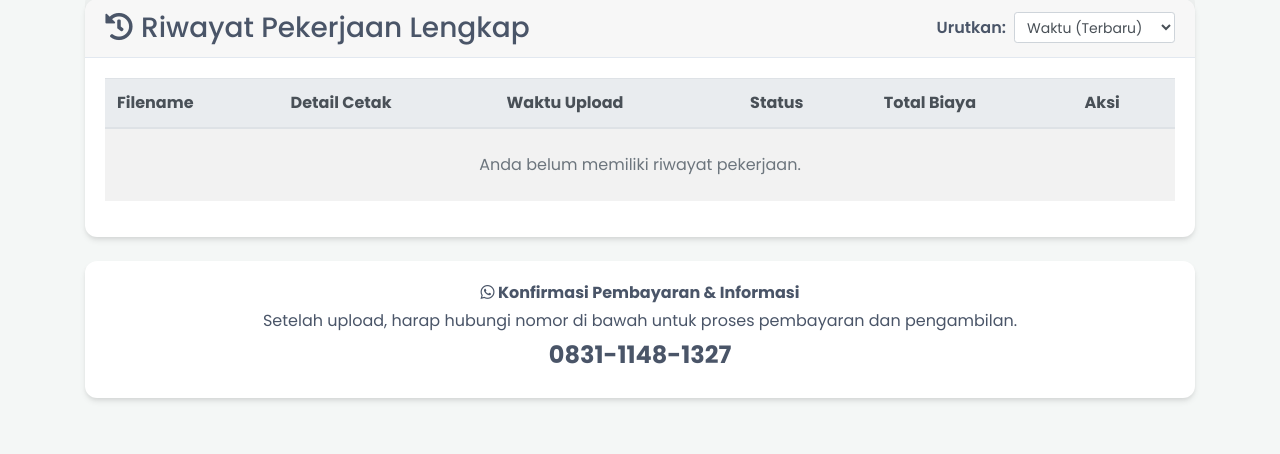
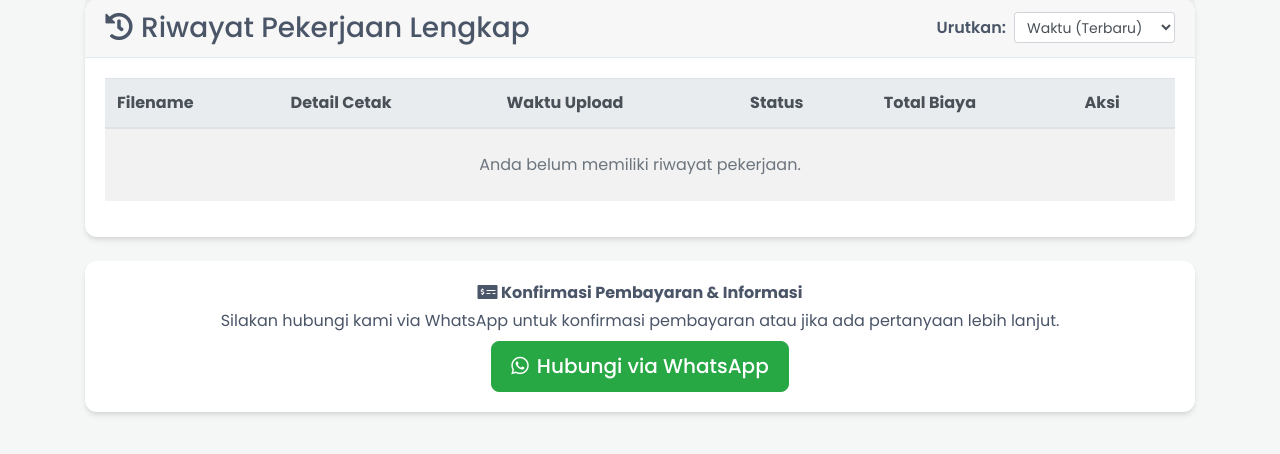
Before and after one commit to bagus2719/print-management, a Flask app: page /history in a window 1280 px wide. Shown: the part 83-537 px from the top of the page. Run offline with Flask 3, Linux system fonts and the light colour scheme; the visitor is signed in with stand-in values (Sample User, id 1); data that the repository does not hold is empty; some libraries are stand-ins or nearby versions.

Commit message:
update v0.1 12/06/25

```diff
--- a/print_app/templates/history.html
+++ b/print_app/templates/history.html
@@ -74,9 +74,11 @@
     <div class="col-12">
         <div class="card shadow-sm">
             <div class="card-body text-center">
-                <p class="mb-1"><strong><i class="fab fa-whatsapp"></i> Konfirmasi Pembayaran & Informasi</strong></p>
-                <p class="mb-0">Setelah upload, harap hubungi nomor di bawah untuk proses pembayaran dan pengambilan.</p>
-                <h4 class="font-weight-bold my-2">0831-1148-1327</h4>
+                <p class="mb-1"><strong><i class="fas fa-money-check-alt"></i> Konfirmasi Pembayaran & Informasi</strong></p>
+                <p class="mb-2">Silakan hubungi kami via WhatsApp untuk konfirmasi pembayaran atau jika ada pertanyaan lebih lanjut.</p>
+                <a href="https://wa.me/6283111481327?text=Halo,%20saya%20ingin%20mengonfirmasi%20pembayaran%20untuk%20pekerjaan%20cetak%20saya." class="btn btn-success btn-lg" target="_blank">
+                    <i class="fab fa-whatsapp mr-2"></i>Hubungi via WhatsApp
+                </a>
             </div>
         </div>
     </div>
```
Also changed, not shown: print_app/templates/index.html (+5 -3 lines).
